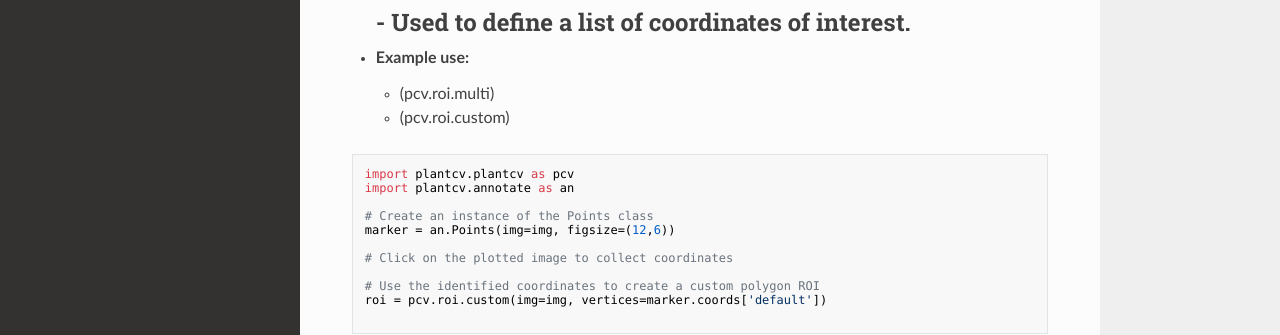
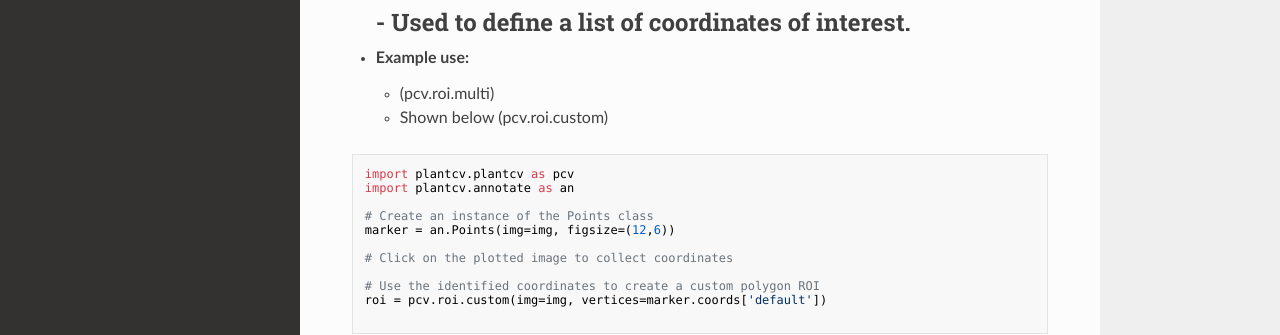
Before and after one commit to danforthcenter/plantcv-annotate, an MkDocs documentation site: the page built from docs/Points.md, in a window 1280 px wide and 1320 px high. Shown: the part 757-1092 px from the top of the window. Built offline with MkDocs 1.6.1, drawn with Linux system fonts in a browser that asks for light colours; nearby versions of some CDN libraries.

Commit message:
Update Points.md
minor context update to example use section

````diff
--- a/docs/Points.md
+++ b/docs/Points.md
@@ -28,7 +28,7 @@ closest collected point.
     -
 - **Example use:**
     - (pcv.roi.multi)
-    - (pcv.roi.custom)
+    - Shown below (pcv.roi.custom)
 
 
 ```python
````
